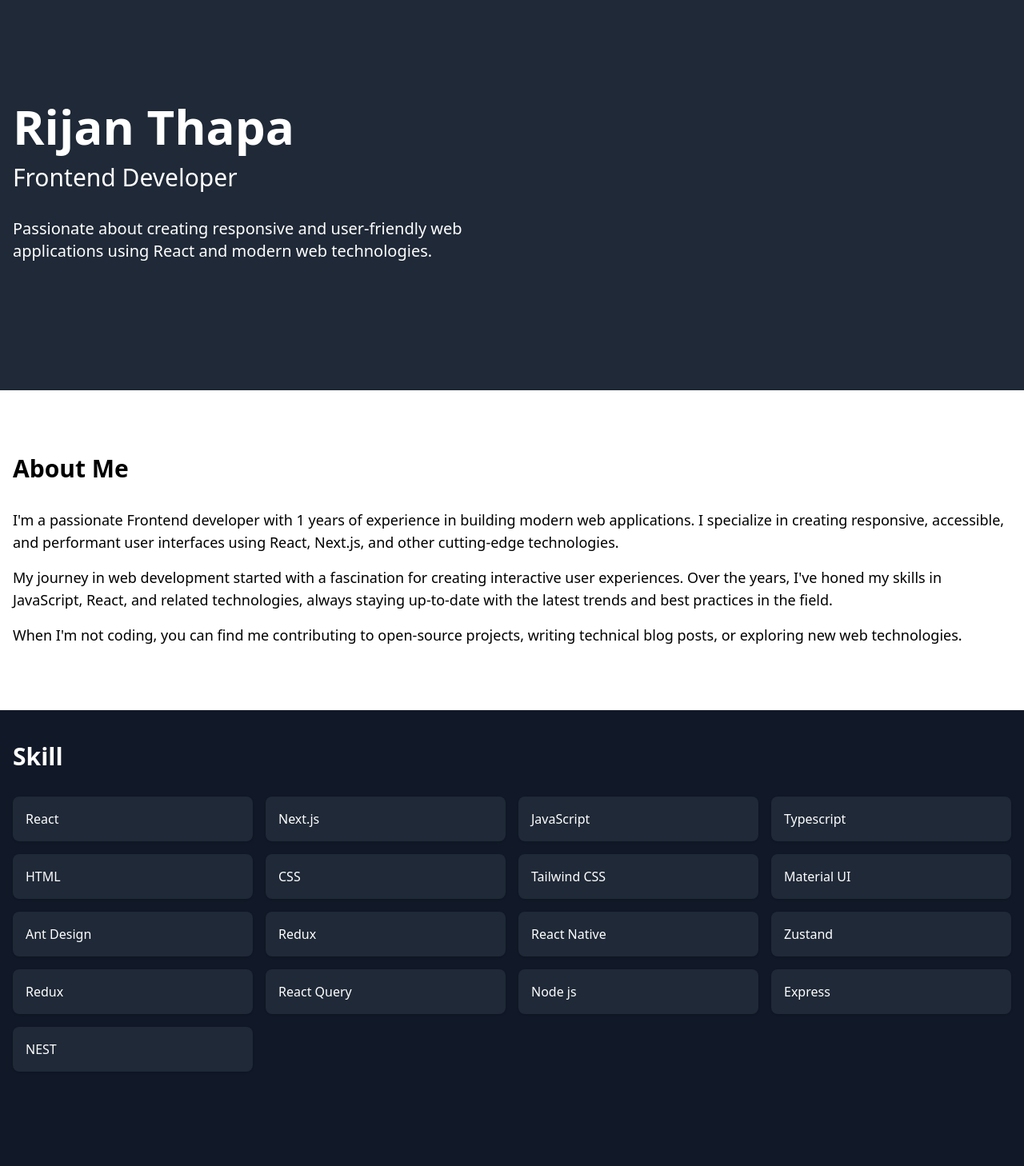
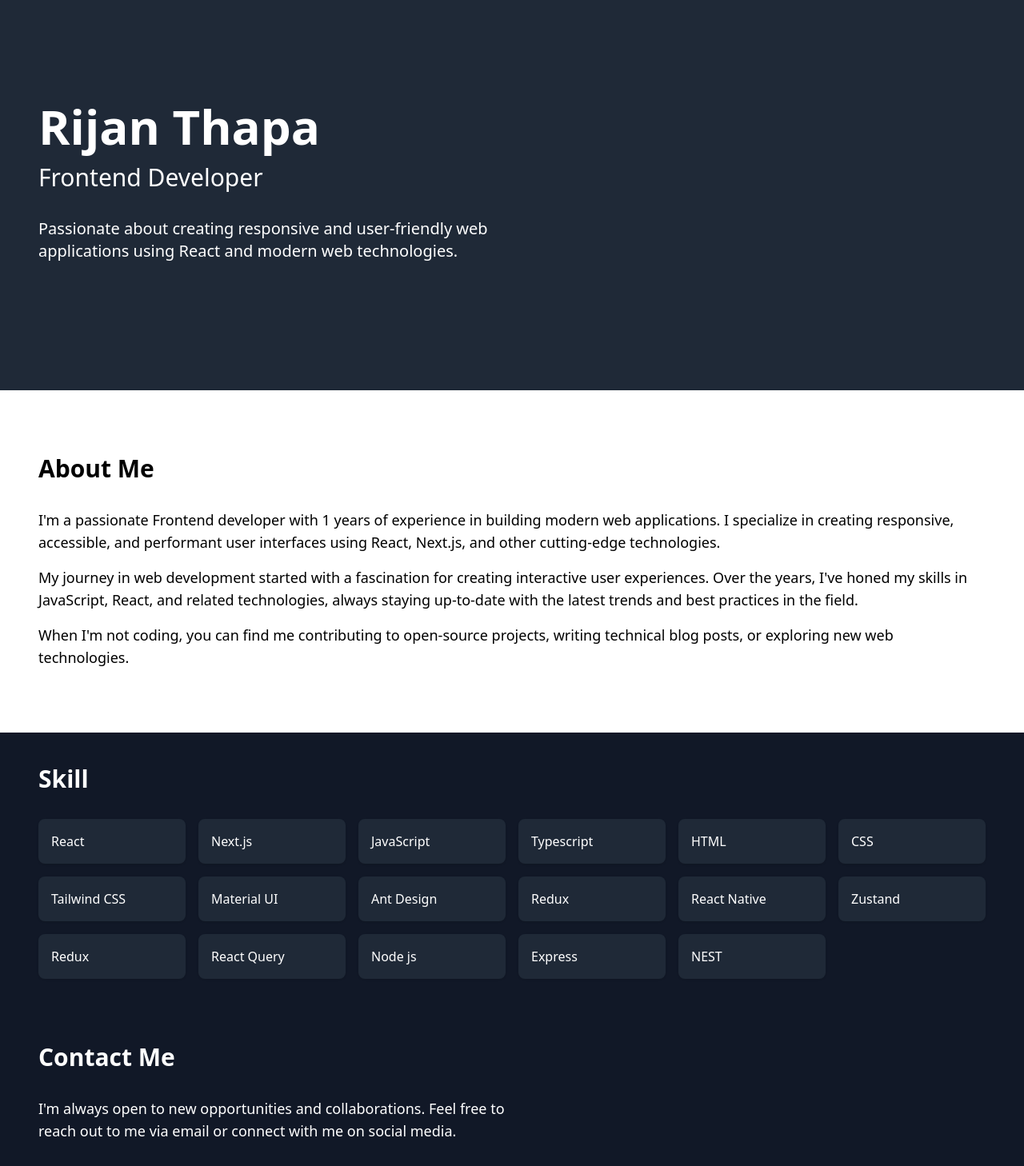
Before and after one commit to rijanThapa/Portfolio, a React (Create React App) app: page / in a window 1280 px wide. Shown: the top 1458 px of the page at 80% size. Built offline with nearby package versions, Linux system fonts and the light colour scheme.

Commit message:
fix: reponsive

```diff
--- a/package.json
+++ b/package.json
@@ -6,6 +6,7 @@
     "@testing-library/jest-dom": "^5.14.1",
     "@testing-library/react": "^13.0.0",
     "@testing-library/user-event": "^13.2.1",
+    "aos": "^2.3.4",
     "react": "^18.0.0",
     "react-dom": "^18.0.0",
     "react-scripts": "5.0.1",
@@ -17,7 +18,6 @@
     "test": "react-scripts test",
     "eject": "react-scripts eject"
   },
-
   "eslintConfig": {
     "extends": [
       "react-app",
--- a/src/App.js
+++ b/src/App.js
@@ -1,6 +1,16 @@
+import { useEffect } from "react";
 import LandaningPage from "./views/LandaingPage/LandaningPage";
+import AOS from "aos";
+import "aos/dist/aos.css";
+export default function App() {
+  useEffect(() => {
+    AOS.init({
+      duration: 5000,
+      easing: "ease-out-back",
+      once: false,
+    });
+  }, []);
 
-export default function App() {
   return (
     <>
       <LandaningPage />
--- a/src/views/AboutMe/AboutMe.jsx
+++ b/src/views/AboutMe/AboutMe.jsx
@@ -1,6 +1,6 @@
 export default function About() {
   return (
-    <section className="py-20">
+    <section className="py-20 px-8">
       <div className="container mx-auto px-4">
         <h2 className="text-3xl font-bold mb-8">About Me</h2>
         <p className="text-lg mb-4">
--- a/src/views/contact/Contact.jsx
+++ b/src/views/contact/Contact.jsx
@@ -1,10 +1,10 @@
 export default function Contact() {
   return (
-    <section className="bg-gray-900 text-white py-20">
+    <section className="bg-gray-900 text-white py-10 ps-8">
       <div className="container mx-auto px-4">
         <h2 className="text-3xl font-bold mb-8">Contact Me</h2>
         <p className="text-lg mb-8">
-          I'm always open to new opportunities and collaborations. Feel free to
+          I'm always open to new opportunities and collaborations. Feel free to<br/>
           reach out to me via email or connect with me on social media.
         </p>
         <div className="flex flex-col md:flex-row space-y-4 md:space-y-0 md:space-x-4">
--- a/src/views/hero/HeroSection.jsx
+++ b/src/views/hero/HeroSection.jsx
@@ -1,10 +1,13 @@
-
-
 export default function Hero() {
   return (
-    <section className="bg-gray-800 text-white py-32">
+    <section className="bg-gray-800 text-white py-32 px-8">
       <div className="container mx-auto px-4">
-        <h1 className="text-4xl md:text-6xl font-bold mb-4">Rijan Thapa</h1>
+        <h1
+          className="text-4xl md:text-6xl font-bold mb-4"
+          data-aos="fade-right"
+        >
+          Rijan Thapa
+        </h1>
         <h2 className="text-2xl md:text-3xl mb-8">Frontend Developer</h2>
         <p className="text-xl mb-8 max-w-2xl">
           Passionate about creating responsive and user-friendly web
--- a/src/views/skills/Skill.jsx
+++ b/src/views/skills/Skill.jsx
@@ -23,15 +23,16 @@ const Skill = () => {
 
   return (
     <>
-      <section className="bg-gray-900 py-10">
+      <section className="bg-gray-900 py-10 px-8">
         <div className="container mx-auto px-4">
           <h2 className="text-3xl font-bold mb-8 text-white">Skill</h2>
-          <div className="grid grid-cols-6 md:grid-cols-4 gap-4">
+          <div className="grid grid-cols-2 md:grid-cols-4 lg:grid-cols-6 gap-4">
             {skills.map((skill, index) => (
               <div
                 key={index}
                 className="bg-gray-800 text-white rounded-lg p-4 shadow transform transition-all duration-500 ease-in-out hover:scale-105 animate__animated animate__fadeIn animate__delay-1s"
                 style={{ animationDelay: `${index * 0.1}s` }}
+                data-aos="fade-down"
               >
                 {skill}
               </div>
```
Also changed, not shown: 1 other file (tests, documents, lock files or other folders). Lines whose indentation alone changed are shown as unchanged.
